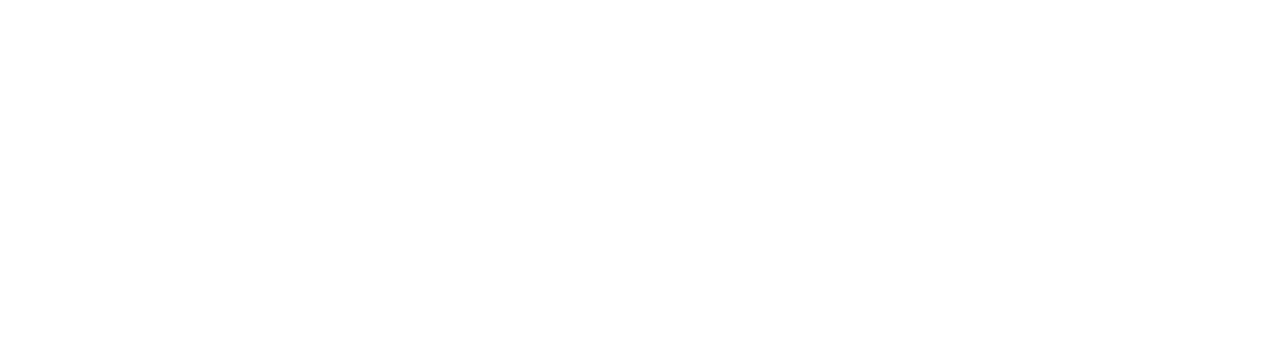
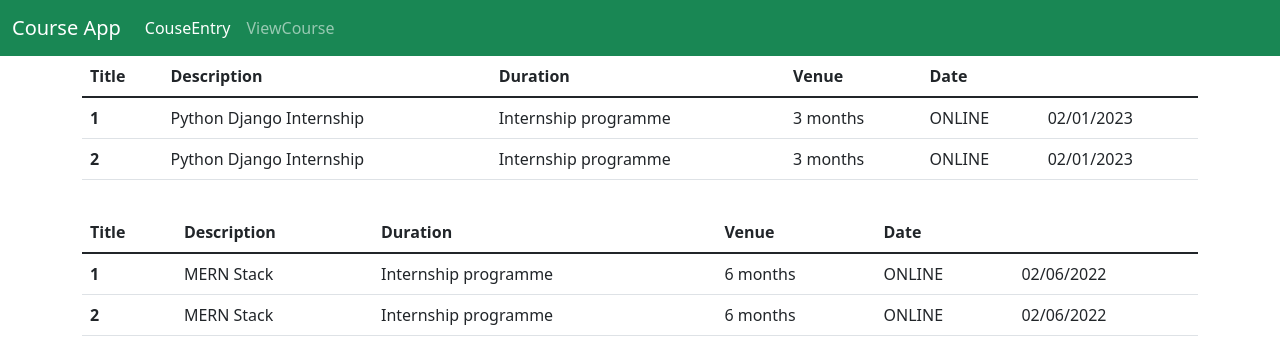
Before and after one commit to athiragi/courseentry, a React (Create React App) app: page /view in a window 1280 px wide. Before the commit this address had no page. Shown: the top 364 px of the page. Built offline with nearby package versions, Linux system fonts and the light colour scheme.

Commit message:
viewcourse completed

```diff
--- a/src/App.js
+++ b/src/App.js
@@ -5,6 +5,7 @@
 
 import Courseentry from './component/Courseentry';
 import { BrowserRouter, Routes,Route } from 'react-router-dom';
+import Viewcourse from './component/Viewcourse';
 
 function App() {
   return (
@@ -12,6 +13,8 @@
      <BrowserRouter>
      <Routes>
        <Route path="/" exact element={<Courseentry/>}/>
+       <Route path="/view" exact element={<Viewcourse/>}/>
+
 
 
      </Routes>
--- /dev/null
+++ b/src/component/Viewcourse.js
@@ -0,0 +1,62 @@
+import React from 'react'
+import Header from './Header'
+
+const Viewcourse = () => {
+    var courselist=[{"_id":"6285a2a31887dc001619415c","courseTitle":"Python Django Internship","courseDescription":"Internship programme","courseDuration":"3 months","courseVenue":"ONLINE","courseDate":"02/01/2023"},
+    {"_id":"6285a2c21887dc001619415d","courseTitle":"MERN Stack","courseDescription":"Internship programme","courseDuration":"6 months","courseVenue":"ONLINE","courseDate":"02/06/2022"}]
+  return (
+    <div>
+        <Header/>
+        <div class="container">
+    <div class="row">
+        <div class="col col-12 col-sm-12 col-md-12 col-lg-12 col-xl-12 col-xxl-12">
+            <div class="row g-3">
+            {courselist.map((value,key) => {
+                   return<div className='col col-12 col-sm-12 col-md-12 col-lg-12 col-xl-12 col-xxl-12'>
+                   <table class="table">
+  <thead>
+    <tr>
+      <th scope="col">Title</th>
+      <th scope="col">Description</th>
+      <th scope="col">Duration</th>
+
+      <th scope="col">Venue</th>
+      <th scope="col">Date</th>
+    </tr>
+  </thead>
+  <tbody>
+    <tr>
+      <th scope="row">1</th>
+      <td>{value.courseTitle}</td>
+      <td>{value.courseDescription}</td>
+      <td>{value.courseDuration}</td>
+      <td>{value.courseVenue}</td>
+      <td>{value.courseDate}</td>
+
+
+
+    </tr>
+    <tr>
+      <th scope="row">2</th>
+      <td>{value.courseTitle}</td>
+      <td>{value.courseDescription}</td>
+      <td>{value.courseDuration}</td>
+      <td>{value.courseVenue}</td>
+      <td>{value.courseDate}</td>
+    </tr>
+
+  </tbody>
+</table>
+                       </div>
+
+               })}
+
+            </div>
+        </div>
+    </div>
+</div>
+        </div>
+  )
+}
+
+export default Viewcourse
```
Also changed, not shown: public/test.html (+9 -1 lines).
